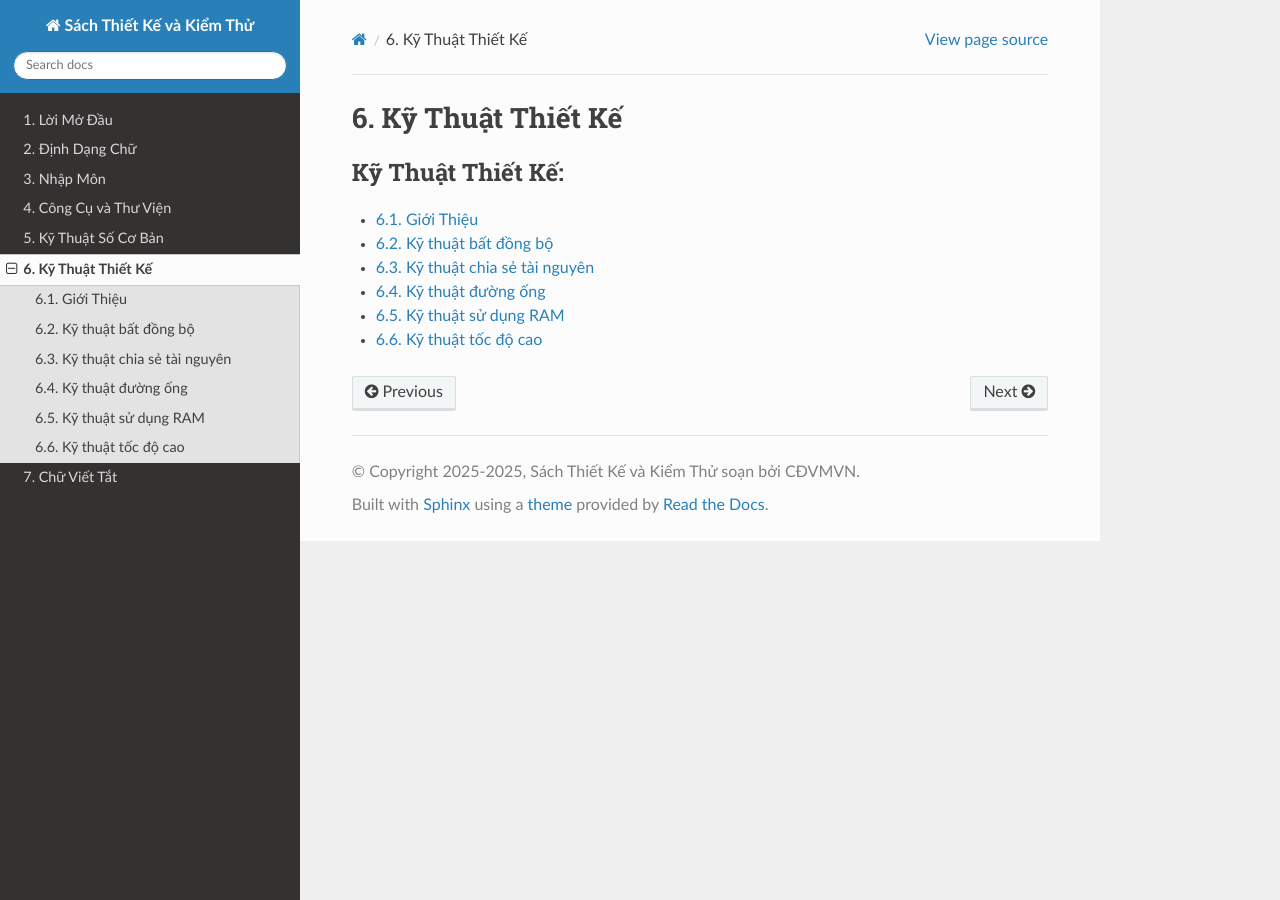
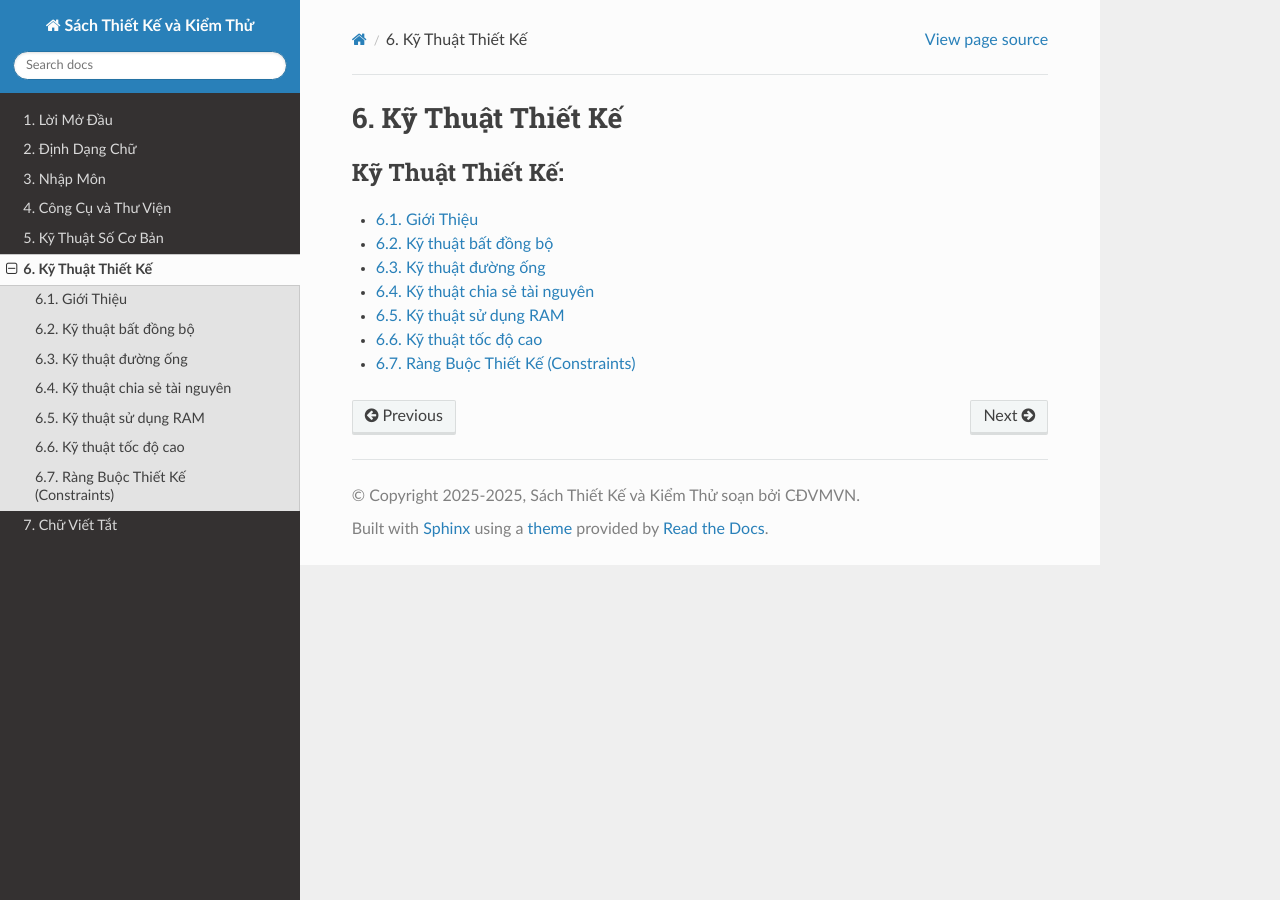
Before and after one commit to doquynh2k7/DesignVerificationBook, a Sphinx documentation site: the page built from source/KyThuatThietKe/index.rst, in a window 1280 px wide. Built offline with Sphinx 7.4.7 and the Read the Docs theme 3.1.0, drawn with Linux system fonts in a browser that asks for light colours.

Commit message:
Thêm kỹ thuật viết ràng buộc

```diff
--- a/requirements.txt
+++ b/requirements.txt
@@ -1,3 +1,4 @@
 sphinx
 sphinx_rtd_theme
 sphinxcontrib-svg2pdfconverter
+sphinxcontrib-wavedrom
--- /dev/null
+++ b/source/KyThuatThietKe/RangBuoc.rst
@@ -0,0 +1,5 @@
+.. _ky_thuat_rang_buoc:
+
+================================
+Ràng Buộc Thiết Kế (Constraints)
+================================
--- a/source/KyThuatThietKe/index.rst
+++ b/source/KyThuatThietKe/index.rst
@@ -12,4 +12,9 @@ Kỹ Thuật Thiết Kế
     :glob:
 
     GioiThieu
+    BatDongBo
+    DuongOng
+    ChiaSeTaiNguyen
+    SuDungRam
+    TocDoCao
     *
--- a/source/conf.py
+++ b/source/conf.py
@@ -32,6 +32,7 @@ copyright = f'2025-{datetime.datetime.now().year}, {author}'
 # ones.
 extensions = [
     "sphinxcontrib.rsvgconverter",
+    "sphinxcontrib.wavedrom",
 ]
 
 # Add any paths that contain templates here, relative to this directory.
```
Also changed, not shown: source/DinhDang.rst (+19 -1 lines).
